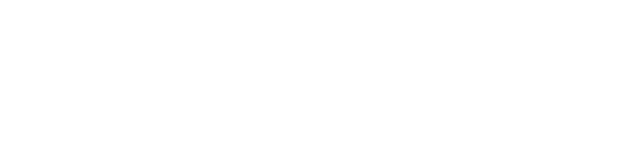
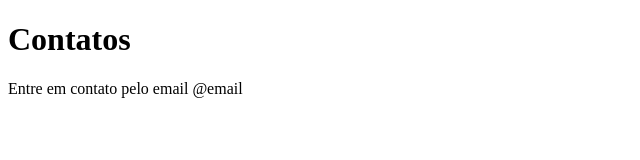
Before and after one commit to LeoNardoRR/sistema-de-cadastros, a plain HTML site: page contato.html in a window 1280 px wide. Shown: the whole page, without its empty margins (0-640 px from the left). Drawn offline with Linux system fonts and the light colour scheme.

Commit message:
adicionado o email de contato

```diff
--- a/contato.html
+++ b/contato.html
@@ -7,6 +7,7 @@
     <title>Contato</title>
 </head>
 <body>
-
+    <h1>Contatos</h1>
+    <p>Entre em contato pelo email @email</p>
 </body>
 </html>
```
